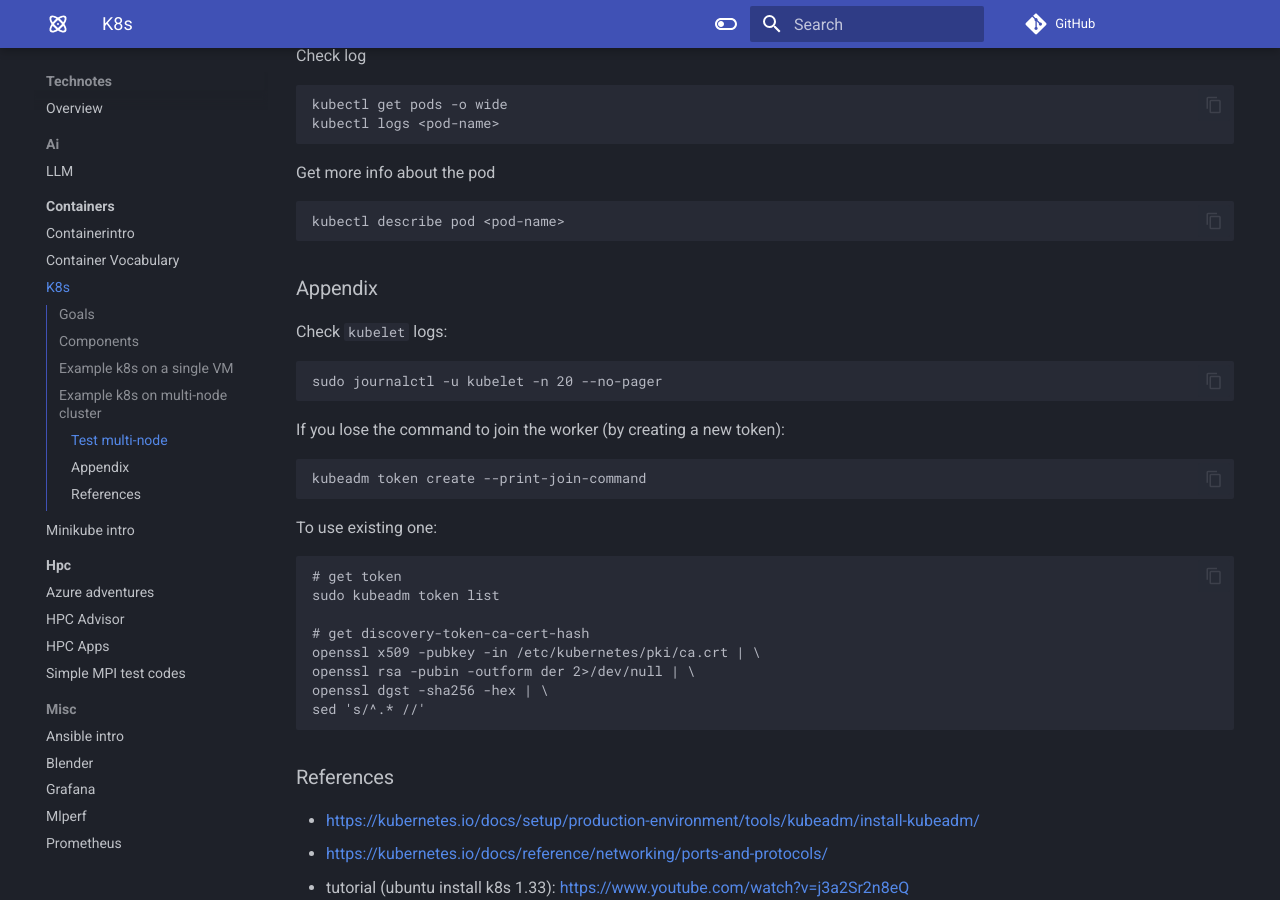
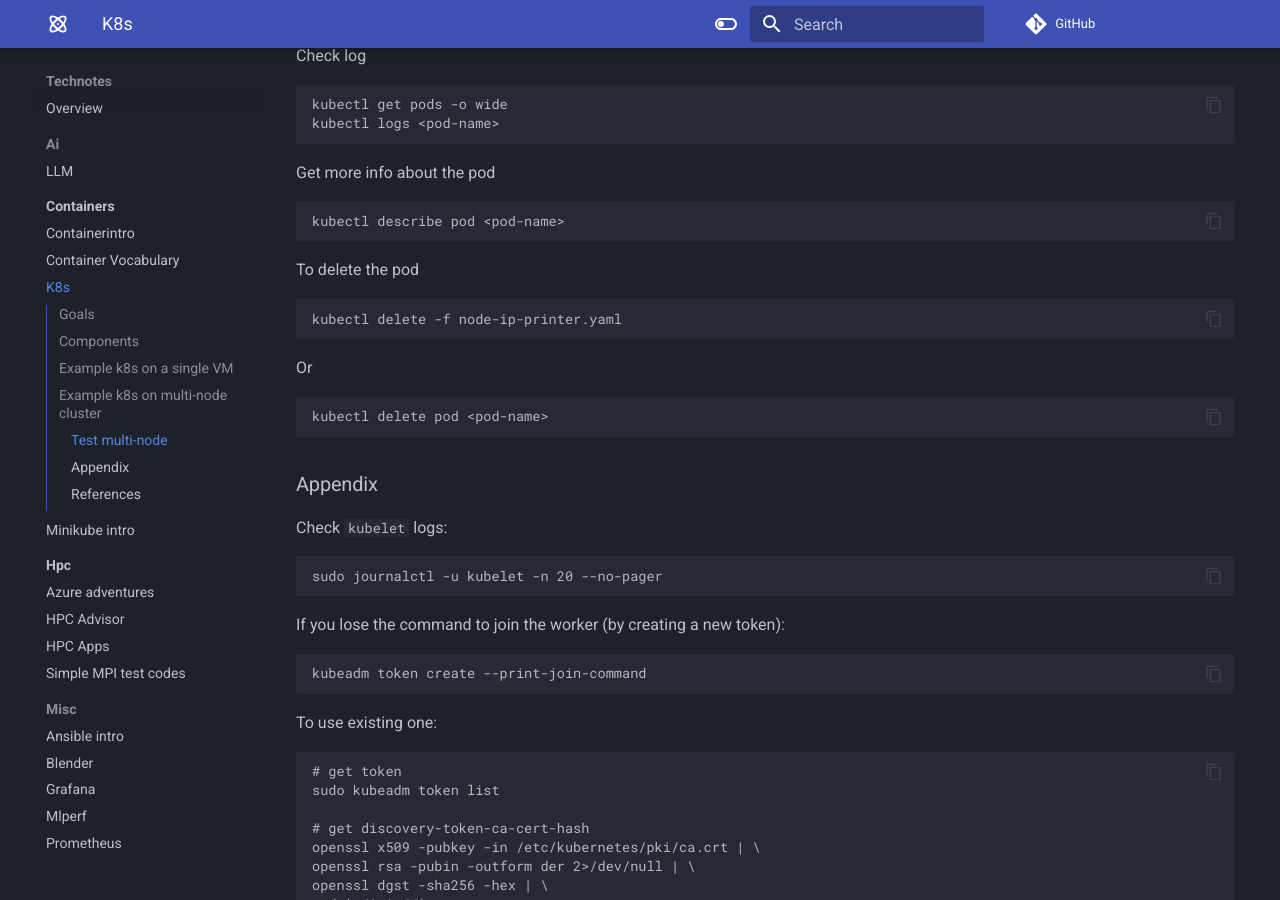
Before and after one commit to marconetto/technotes, an MkDocs documentation site: the page built from docs/containers/k8s.md, in a window 1280 px wide and 900 px high, scrolled down 5647 px. Built offline with MkDocs 1.6.1 and Material for MkDocs 9.7.7, drawn with Linux system fonts in a browser that asks for light colours; comment, search, counter and statistics services are not loaded.

Commit message:
update k8s content

````diff
--- a/docs/containers/k8s.md
+++ b/docs/containers/k8s.md
@@ -311,6 +311,19 @@ Get more info about the pod
 kubectl describe pod <pod-name>
 ```
 
+To delete the pod
+
+```
+kubectl delete -f node-ip-printer.yaml
+```
+
+Or
+
+```
+kubectl delete pod <pod-name>
+```
+
+
 
 
 
````
